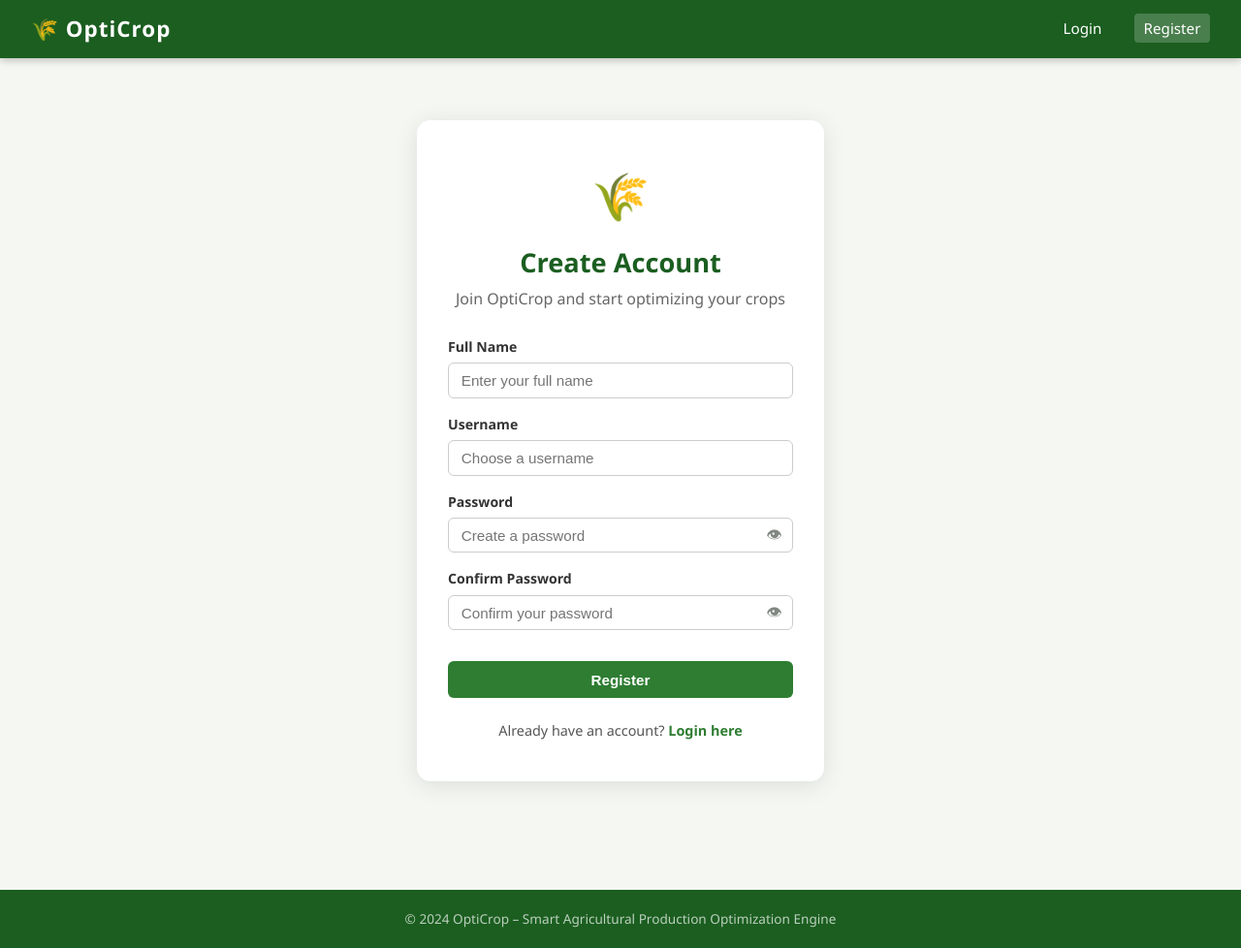
After one commit to salomi3232/OptiCrop, a Flask app: page /register in a window 1280 px wide. The commit adds this page. Shown: the whole page at 97% size. Run offline with Flask 3, Linux system fonts and the light colour scheme; parts of the project's set-up code (start-up, migrations or seed data) failed here and were passed over.

Commit message:
Add login and register pages with session-based authentication

```diff
--- a/app.py
+++ b/app.py
@@ -1,10 +1,38 @@
-from flask import Flask, render_template, request, jsonify
+from flask import Flask, render_template, request, jsonify, session, redirect, url_for, flash
 import numpy as np
 import pandas as pd
 import joblib
 import os
+import hashlib
+import json
 
 app = Flask(__name__)
+app.secret_key = 'opticrop_secret_2024'
+
+# ── Simple file-based user store ───────────────────────────────────────────────
+USERS_FILE = 'users.json'
+
+def load_users():
+    if not os.path.exists(USERS_FILE):
+        return {}
+    with open(USERS_FILE) as f:
+        return json.load(f)
+
+def save_users(users):
+    with open(USERS_FILE, 'w') as f:
+        json.dump(users, f)
+
+def hash_password(pwd):
+    return hashlib.sha256(pwd.encode()).hexdigest()
+
+def login_required(f):
+    from functools import wraps
+    @wraps(f)
+    def decorated(*args, **kwargs):
+        if 'username' not in session:
+            return redirect(url_for('login'))
+        return f(*args, **kwargs)
+    return decorated
 
 # ── Load artefacts ─────────────────────────────────────────────────────────────
 MODEL_DIR = 'model'
@@ -79,14 +107,66 @@ def suitability_score(crop_name, X_raw):
     return round(np.mean(scores), 1), issues
 
 
+# ── Auth Routes ───────────────────────────────────────────────────────────────
+
+@app.route('/login', methods=['GET', 'POST'])
+def login():
+    if 'username' in session:
+        return redirect(url_for('index'))
+    error = None
+    if request.method == 'POST':
+        users = load_users()
+        uname = request.form['username'].strip()
+        pwd   = hash_password(request.form['password'])
+        if uname in users and users[uname]['password'] == pwd:
+            session['username'] = uname
+            session['fullname'] = users[uname]['fullname']
+            return redirect(url_for('index'))
+        error = 'Invalid username or password.'
+    return render_template('login.html', error=error)
+
+
+@app.route('/register', methods=['GET', 'POST'])
+def register():
+    if 'username' in session:
+        return redirect(url_for('index'))
+    error = None
+    success = None
+    if request.method == 'POST':
+        users    = load_users()
+        uname    = request.form['username'].strip()
+        fullname = request.form['fullname'].strip()
+        pwd      = request.form['password']
+        cpwd     = request.form['confirm_password']
+        if uname in users:
+            error = 'Username already exists. Please choose another.'
+        elif len(pwd) < 6:
+            error = 'Password must be at least 6 characters.'
+        elif pwd != cpwd:
+            error = 'Passwords do not match.'
+        else:
+            users[uname] = {'fullname': fullname, 'password': hash_password(pwd)}
+            save_users(users)
+            success = 'Account created! You can now login.'
+    return render_template('register.html', error=error, success=success)
+
+
+@app.route('/logout')
+def logout():
+    session.clear()
+    return redirect(url_for('login'))
+
+
 # ── Routes ─────────────────────────────────────────────────────────────────────
 
 @app.route('/')
+@login_required
 def index():
     return render_template('index.html')
 
 
 @app.route('/recommend', methods=['GET', 'POST'])
+@login_required
 def recommend():
     result = None
     if request.method == 'POST':
@@ -105,6 +185,7 @@ def recommend():
 
 
 @app.route('/suitability', methods=['GET', 'POST'])
+@login_required
 def suitability():
     result = None
     crops  = sorted(le.classes_)
@@ -124,6 +205,7 @@ def suitability():
 
 
 @app.route('/research')
+@login_required
 def research():
     df = pd.read_csv('Crop_recommendation.csv')
     stats = df.groupby('label')[FEATURES].mean().round(2).reset_index()
--- a/static/css/style.css
+++ b/static/css/style.css
@@ -127,3 +127,44 @@ h2 { font-size: 1.7rem; color: #1b5e20; margin-bottom: .3rem; }
 
 /* ── Footer ───────────────────────────────────────────────────────────────── */
 footer { text-align: center; padding: 1.2rem; background: #1b5e20; color: rgba(255,255,255,.7); font-size: .85rem; margin-top: 3rem; }
+
+/* ── Auth Pages (Login / Register) ───────────────────────────────────────── */
+.auth-wrapper {
+  min-height: calc(100vh - 120px);
+  display: flex; align-items: center; justify-content: center;
+  padding: 2rem 1rem;
+}
+.auth-card {
+  background: #fff; border-radius: 14px; padding: 2.5rem 2rem;
+  box-shadow: 0 4px 24px rgba(0,0,0,.10); width: 100%; max-width: 420px;
+  text-align: center;
+}
+.auth-logo { font-size: 3rem; margin-bottom: .5rem; }
+.auth-card h2 { color: #1b5e20; margin-bottom: .2rem; }
+.auth-card .subtitle { margin-bottom: 1.6rem; }
+.auth-card .form-group { text-align: left; margin-bottom: 1rem; }
+.auth-switch { margin-top: 1.4rem; font-size: .9rem; color: #555; }
+.auth-switch a { color: #2e7d32; font-weight: 600; }
+.auth-switch a:hover { text-decoration: underline; }
+
+/* Password show/hide */
+.password-wrap { position: relative; }
+.password-wrap input { width: 100%; padding-right: 2.4rem; }
+.eye-toggle {
+  position: absolute; right: .7rem; top: 50%; transform: translateY(-50%);
+  cursor: pointer; font-size: 1rem; user-select: none; opacity: .6;
+}
+.eye-toggle:hover { opacity: 1; }
+
+/* Alerts */
+.alert { padding: .75rem 1rem; border-radius: 6px; margin-bottom: 1rem; font-size: .9rem; text-align: left; }
+.alert-error   { background: #ffebee; color: #c62828; border-left: 4px solid #c62828; }
+.alert-success { background: #e8f5e9; color: #2e7d32; border-left: 4px solid #2e7d32; }
+
+/* Navbar user info & logout */
+.nav-user { font-size: .88rem; color: #a5d6a7; display: flex; align-items: center; }
+.nav-logout {
+  background: rgba(255,255,255,.15); border-radius: 4px;
+  padding: .3rem .7rem; font-size: .88rem; transition: background .2s;
+}
+.nav-logout:hover { background: #c62828 !important; }
--- a/static/js/main.js
+++ b/static/js/main.js
@@ -20,3 +20,10 @@ document.querySelectorAll('form').forEach(form => {
     if (btn) { btn.textContent = '⏳ Analyzing...'; btn.disabled = true; }
   });
 });
+
+// Toggle password visibility
+function togglePwd(id, el) {
+  const input = document.getElementById(id);
+  if (input.type === 'password') { input.type = 'text';  el.textContent = '🙈'; }
+  else                           { input.type = 'password'; el.textContent = '👁'; }
+}
--- a/templates/base.html
+++ b/templates/base.html
@@ -10,10 +10,17 @@
 <nav class="navbar">
   <div class="brand">🌾 OptiCrop</div>
   <ul>
+    {% if session.username %}
     <li><a href="/">Home</a></li>
     <li><a href="/recommend">Crop Recommendation</a></li>
     <li><a href="/suitability">Suitability Check</a></li>
     <li><a href="/research">Research & Analytics</a></li>
+    <li class="nav-user">👤 {{ session.fullname }}</li>
+    <li><a href="/logout" class="nav-logout">Logout</a></li>
+    {% else %}
+    <li><a href="/login">Login</a></li>
+    <li><a href="/register">Register</a></li>
+    {% endif %}
   </ul>
 </nav>
 <main class="container">
--- /dev/null
+++ b/templates/register.html
@@ -0,0 +1,46 @@
+{% extends "base.html" %}
+{% block title %}Register{% endblock %}
+{% block content %}
+<div class="auth-wrapper">
+  <div class="auth-card">
+    <div class="auth-logo">🌾</div>
+    <h2>Create Account</h2>
+    <p class="subtitle">Join OptiCrop and start optimizing your crops</p>
+
+    {% if error %}
+    <div class="alert alert-error">{{ error }}</div>
+    {% endif %}
+    {% if success %}
+    <div class="alert alert-success">{{ success }}</div>
+    {% endif %}
+
+    <form method="POST" action="/register">
+      <div class="form-group">
+        <label>Full Name</label>
+        <input type="text" name="fullname" placeholder="Enter your full name" required/>
+      </div>
+      <div class="form-group">
+        <label>Username</label>
+        <input type="text" name="username" placeholder="Choose a username" required/>
+      </div>
+      <div class="form-group">
+        <label>Password</label>
+        <div class="password-wrap">
+          <input type="password" name="password" id="regPwd" placeholder="Create a password" required/>
+          <span class="eye-toggle" onclick="togglePwd('regPwd', this)">👁</span>
+        </div>
+      </div>
+      <div class="form-group">
+        <label>Confirm Password</label>
+        <div class="password-wrap">
+          <input type="password" name="confirm_password" id="regPwd2" placeholder="Confirm your password" required/>
+          <span class="eye-toggle" onclick="togglePwd('regPwd2', this)">👁</span>
+        </div>
+      </div>
+      <button type="submit" class="btn btn-primary full-width" style="margin-top:1rem;">Register</button>
+    </form>
+
+    <p class="auth-switch">Already have an account? <a href="/login">Login here</a></p>
+  </div>
+</div>
+{% endblock %}
--- /dev/null
+++ b/users.json
@@ -0,0 +1 @@
+{"123": {"fullname": "salomi", "password": "8d969eef6ecad3c29a3a629280e686cf0c3f5d5a86aff3ca12020c923adc6c92"}, "salomi": {"fullname": "salomi", "password": "8d969eef6ecad3c29a3a629280e686cf0c3f5d5a86aff3ca12020c923adc6c92"}, "rekha": {"fullname": "rekha", "password": "8d969eef6ecad3c29a3a629280e686cf0c3f5d5a86aff3ca12020c923adc6c92"}}
```
Also changed, not shown: templates/login.html (added, +32 -0 lines).
